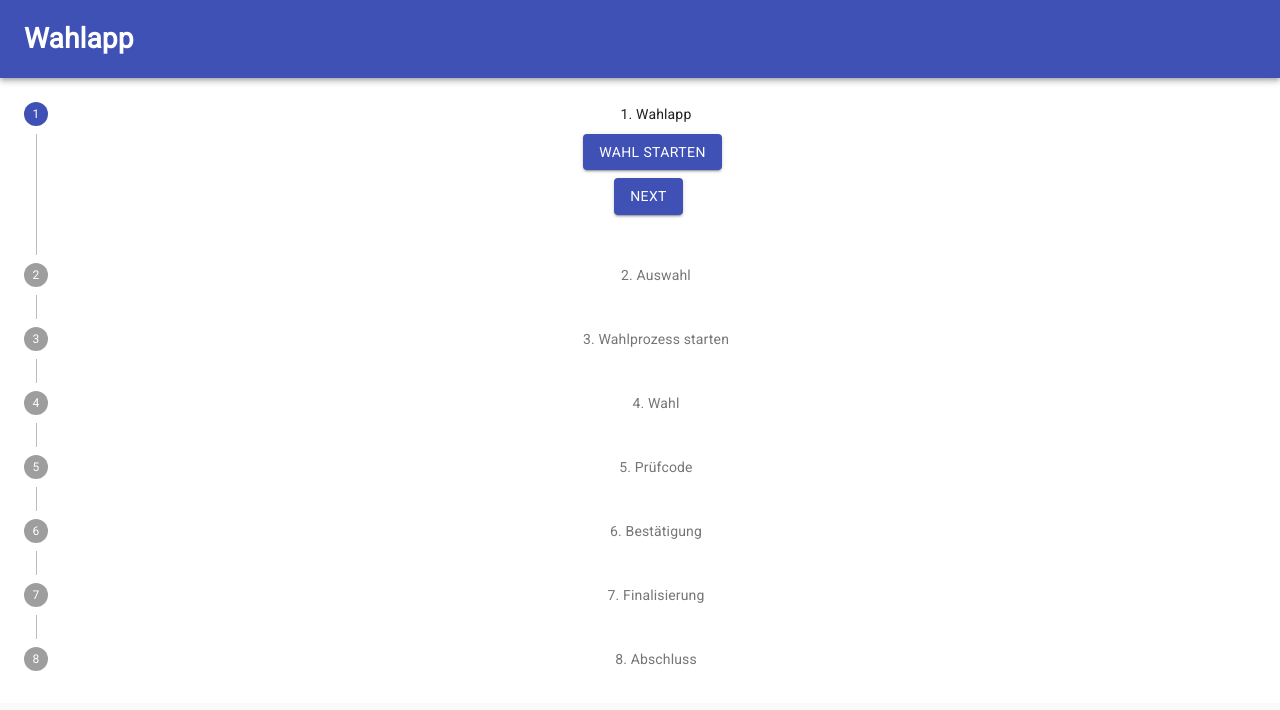
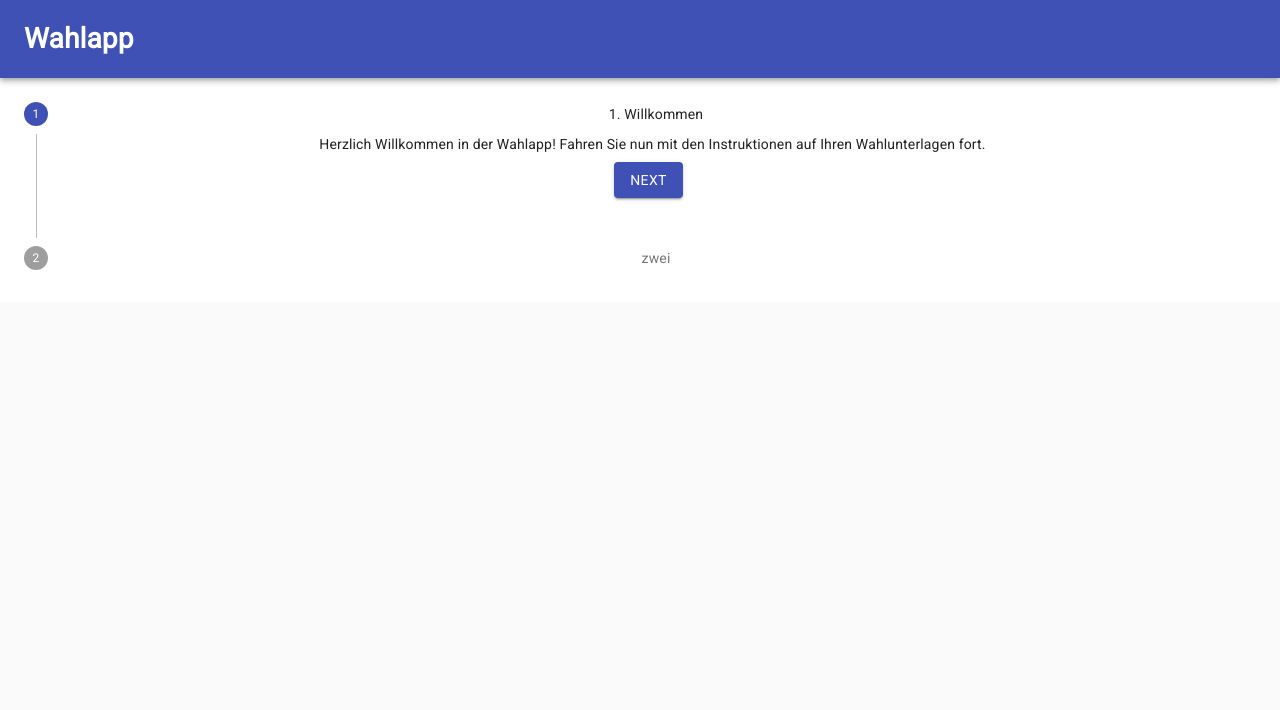
Before and after one commit to jonasludwig/votingapp, a React (Create React App) app: page / in a window 1280 px wide. Shown: the top 710 px of the page. Built offline with nearby package versions, Linux system fonts and the light colour scheme.

Commit message:
add start of implementation of votingStepper

```diff
--- a/src/App.js
+++ b/src/App.js
@@ -3,6 +3,7 @@ import "@fontsource/roboto";
 import {CssBaseline, Grid} from "@material-ui/core";
 import Topnav from "./components/Topnav";
 import TestStepper from "./components/TestStepper";
+import VotingStepper from "./components/VotingStepper";
 
 function App() {
 
@@ -12,7 +13,7 @@ function App() {
             <Grid container direction="column">
                 <Topnav className="Topnav"/>
                 <div className="ContainerStyles">
-                    <TestStepper/>
+                    <VotingStepper/>
                 </div>
                 {/*<Botnav/>*/}
             </Grid>
--- /dev/null
+++ b/src/components/VotingStepper.js
@@ -0,0 +1,71 @@
+import React from 'react';
+import {makeStyles} from "@material-ui/core";
+import Stepper from "@material-ui/core/Stepper/Stepper";
+import StepLabel from "@material-ui/core/StepLabel/StepLabel";
+import StepContent from "@material-ui/core/StepContent/StepContent";
+import Button from "@material-ui/core/Button";
+import Step from "@material-ui/core/Step/Step";
+import WelcomeScreen from "./WelcomeScreen";
+import VotingCode from "./VotingCode";
+
+const useStyles = makeStyles((theme) => ({
+    root: {
+        width: '100%',
+    },
+    button: {
+        marginTop: theme.spacing(1),
+        marginRight: theme.spacing(1),
+    },
+    actionsContainer: {
+        marginBottom: theme.spacing(2),
+    },
+    resetContainer: {
+        padding: theme.spacing(3),
+    },
+}));
+
+function VotingStepper(props) {
+    const classes = useStyles();
+    const [activeStep, setActiveStep] = React.useState(0);
+
+    const handleNext = () => {
+        setActiveStep((prevActiveStep) => prevActiveStep + 1);
+    };
+
+    return (
+        <div className={classes.root}>
+            <Stepper activeStep={activeStep} orientation="vertical">
+                <Step key="1. Willkommen">
+                    <StepLabel>1. Willkommen</StepLabel>
+                    <StepContent>
+                        <WelcomeScreen/>
+                        <div className={classes.actionsContainer}>
+                            <Button
+                                variant="contained"
+                                color="primary"
+                                onClick={handleNext}
+                                className={classes.button}
+                            >Next</Button>
+                        </div>
+                    </StepContent>
+                </Step>
+                <Step key="zwei">
+                    <StepLabel>zwei</StepLabel>
+                    <StepContent>
+                        <VotingCode/>
+                        <div className={classes.actionsContainer}>
+                            <Button
+                                variant="contained"
+                                color="primary"
+                                onClick={handleNext}
+                                className={classes.button}
+                            >Next</Button>
+                        </div>
+                    </StepContent>
+                </Step>
+            </Stepper>
+        </div>
+    );
+}
+
+export default VotingStepper;
--- a/src/components/WelcomeScreen.js
+++ b/src/components/WelcomeScreen.js
@@ -1,10 +1,12 @@
 import React from 'react';
 import Button from "@material-ui/core/Button";
+import Typography from "@material-ui/core/Typography";
 
 function WelcomeScreen(props) {
     return (
         <div>
-            <Button variant="contained" color="primary">Wahl starten</Button>
+            Herzlich Willkommen in der Wahlapp!
+            Fahren Sie nun mit den Instruktionen auf Ihren Wahlunterlagen fort.
         </div>
     );
 }
```
